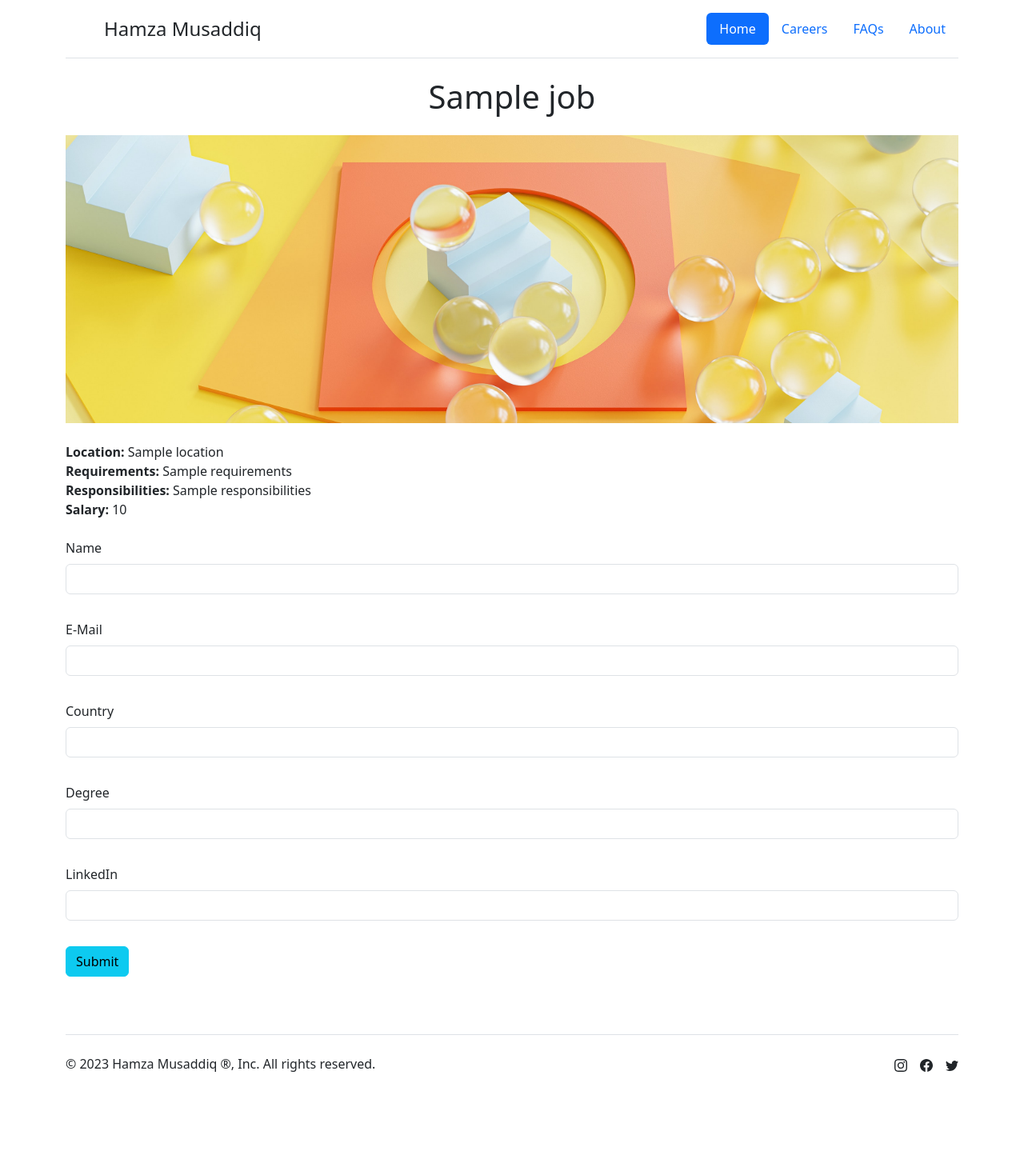
After one commit to manprog/JobPage_Flask_tutorial, a Flask app: template app/templates/job_description.html in a window 1280 px wide. The commit adds this page. Shown: the whole page at 80% size. Run offline with Flask 3, Linux system fonts and the light colour scheme; the template is opened without the code that fills it: most values are stand-ins (such as "Sample title", 1, 10 or a date in 2020).

Commit message:
Added form and data entry into database

```diff
--- a/app/__init__.py
+++ b/app/__init__.py
@@ -1,34 +1,8 @@
 import os
 
-from flask import Flask, render_template, jsonify
+from flask import Flask, render_template, jsonify, abort, request
 
-from .database import load_jobs_from_db
-
-# jobs_context = [
-#             {
-#                 'id': 1,
-#                 'title': "Data Analyst",
-#                 'location': 'Bremen',
-#                 'salary': '50k'
-#             },
-#             {
-#                 'id': 2,
-#                 'title': "Python Programmer",
-#                 'location': 'Paris',
-#                 'salary': '60k'
-#             },
-#             {
-#                 'id': 1,
-#                 'title': "Frontend Developer",
-#                 'location': 'Berlin',
-#                 'salary': '45k'
-#             },
-#             {
-#                 'id': 1,
-#                 'title': "Backend Developer",
-#                 'location': 'Multan'
-#             }
-#             ]
+from .database import load_jobs_from_db, load_single_job_from_db, add_application_into_db
 
 
 app = Flask(__name__, instance_relative_config=True)
@@ -49,9 +23,28 @@ except OSError:
 def index():
     return render_template('index.html', jobs = load_jobs_from_db())
 
+@app.route('/job/<id>')
+def single_job_page(id):
+    return render_template('job_description.html', job=load_single_job_from_db(id))
+
+@app.route('/job/<id>/apply/', methods=['post'])
+def apply_to_job(id):
+    data = request.form  # Use request.form for post method
+    job=load_single_job_from_db(id)
+    add_application_into_db(job_id=id, data=data)
+    return render_template('form_submitted.html', data=data)
+
 @app.route('/api/jobs')
-def jobs():
+def jobs_api():
     return jsonify(load_jobs_from_db())
+
+@app.route('/api/job/<id>')
+def single_job_api(id):
+    job = load_single_job_from_db(id)
+    if job is not None:
+        return jsonify(job)
+    else:
+        abort(404)
 
 if __name__ == '__main__':
     app.run(debug=True)
--- a/app/templates/header.html
+++ b/app/templates/header.html
@@ -7,8 +7,7 @@
 
       <ul class="nav nav-pills">
         <li class="nav-item"><a href="#" class="nav-link active" aria-current="page">Home</a></li>
-        <li class="nav-item"><a href="#" class="nav-link">Features</a></li>
-        <li class="nav-item"><a href="#" class="nav-link">Pricing</a></li>
+        <li class="nav-item"><a href="#" class="nav-link">Careers</a></li>
         <li class="nav-item"><a href="#" class="nav-link">FAQs</a></li>
         <li class="nav-item"><a href="#" class="nav-link">About</a></li>
       </ul>
--- a/app/templates/index.html
+++ b/app/templates/index.html
@@ -40,7 +40,7 @@
 
             <ul class="list-group row">
                 {% for job in jobs %}
-                    {% include 'job_item.html' %}
+                    {% include 'job_items.html' %}
                 {% endfor %}
             </ul>
         </section>
--- /dev/null
+++ b/app/templates/job_description.html
@@ -0,0 +1,54 @@
+<!DOCTYPE html>
+<html lang="en">
+<head>
+    <meta charset="UTF-8">
+    <meta http-equiv="X-UA-Compatible" content="IE=edge">
+    <meta name="viewport" content="width=device-width, initial-scale=1.0">
+    <meta charset="utf-8">
+    <meta name="viewport" content="width=device-width, initial-scale=1">
+    <link href="https://cdn.jsdelivr.net/npm/bootstrap@5.3.0-alpha1/dist/css/bootstrap.min.css" rel="stylesheet" integrity="sha384-GLhlTQ8iRABdZLl6O3oVMWSktQOp6b7In1Zl3/Jr59b6EGGoI1aFkw7cmDA6j6gD" crossorigin="anonymous">
+    <title>{{job['title']}}</title>
+    <style>
+        #banner {
+            height: 360px;
+            width: 100%;
+            object-fit: cover;
+        }
+    </style>
+</head>
+<body>
+    {% include 'header.html' %}
+    <div class="container text-left">
+        <h1 class="text-center mt-2 mb-4"> {{job['title']}} </h1>
+        <img class="img-fluid" id="banner" src="../static/jobpage_banner.jpg" alt="jobpage_banner">
+
+        <div class="mt-4">
+            <div><b>Location: </b> {{job['location']}}</div>
+            <div><b>Requirements: </b> {{job['requirements']}}</div>
+            <div><b>Responsibilities: </b> {{job['responsibilities']}}</div>
+            {% if job['salary'] is not none %}
+                <div><b>Salary: </b> {{job['salary']}}</div>
+            {% endif %}
+        </div>
+        <div class="mt-4">
+            <form action="/job/{{job['id']}}/apply/" method="post">
+                <label for="name" class="form-label">Name</label>
+                <input name="name" required type="text" class="mb-2 form-control"><br>
+                <label for="email" class="form-label">E-Mail</label>
+                <input name="email" required type="text" class="mb-2 form-control"><br>
+                <label for="country" class="form-label">Country</label>
+                <input name="country" required type="text" class="mb-2 form-control"><br>
+                <label for="degree" class="form-label">Degree</label>
+                <input name="degree" required type="text" class="mb-2 form-control"><br>
+                <label for="linkedin" class="form-label">LinkedIn</label>
+                <input name="linkedin" type="url" class="mb-2 form-control"><br>
+                <button type="submit" class="btn btn-info btn-md">Submit</button>
+            </form>
+        </div>
+    </div>
+
+
+
+    {% include 'footer.html' %}
+</body>
+</html>
--- a/app/templates/job_item.html
+++ b/app/templates/job_items.html
@@ -4,7 +4,7 @@
     {% if job['salary'] is not none %}
     <div class="mb-2"><b>Salary: </b>{{job['salary']}}</div>
     {% endif %}
-    <button class="btn btn-outline-primary" >Apply</button>
+    <a href="/job/{{job['id']}}" class="btn btn-outline-primary" >Apply</a>
 </li>
 
 <!-- <li class="list-group-item list-group-item-action">
```
Also changed, not shown: app/database.py (+20 -0 lines), app/templates/form_submitted.html (added, +32 -0 lines).
